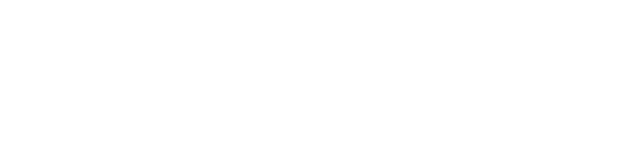
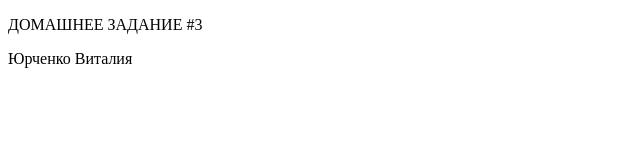
Before and after one commit to vitaliys16/homeworks, a plain HTML site: page lesson-3/index.html in a window 1280 px wide. Shown: the whole page, without its empty margins (0-640 px from the left). Drawn offline with Linux system fonts and the light colour scheme.

Commit message:
поправлен body

```diff
--- a/lesson-3/index.html
+++ b/lesson-3/index.html
@@ -7,6 +7,7 @@
     <title>Домашнее задание Number Three</title>
 </head>
 <body>
-
+    <p>ДОМАШНЕЕ ЗАДАНИЕ #3</p>
+    <a>Юрченко Виталия</a>
 </body>
 </html>
```
